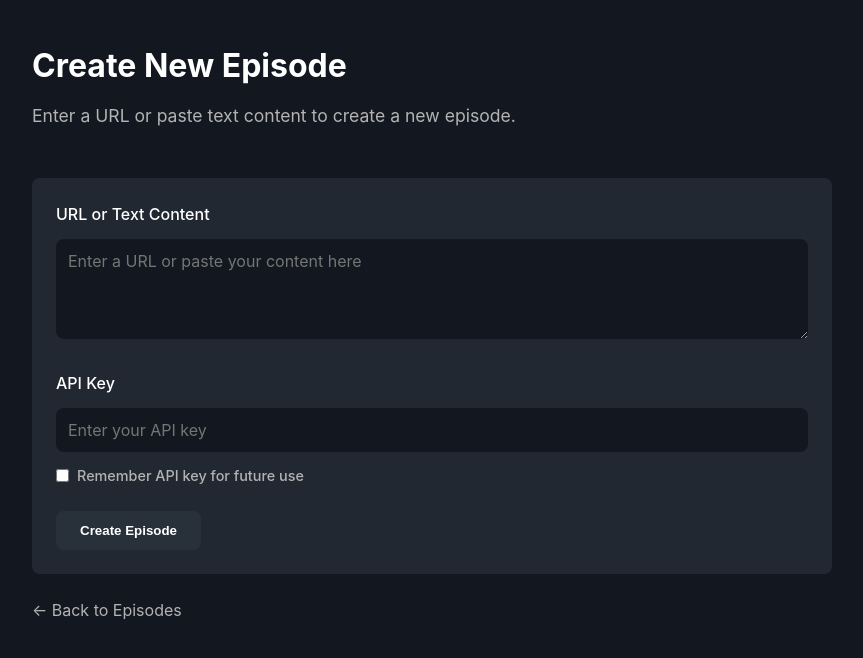
After one commit to chriscantey/hypercast, a Flask app: page /create in a window 1280 px wide. The commit adds this page. Shown: the top 658 px of the page, without its empty margins (208-1071 px from the left). Run offline with Flask 3, Linux system fonts and the light colour scheme.

Commit message:
Add create page

```diff
--- a/app/middleware/auth.py
+++ b/app/middleware/auth.py
@@ -1,13 +1,13 @@
 from functools import wraps
 from flask import request, jsonify
-from config.config import API_TOKEN
+from config.config import API_KEY
 import hmac
 
 def require_api_key(f):
     @wraps(f)
     def decorated(*args, **kwargs):
         api_key = request.headers.get('X-API-Key')
-        if not api_key or not hmac.compare_digest(api_key, API_TOKEN):
+        if not api_key or not hmac.compare_digest(api_key, API_KEY):
             return jsonify({'error': 'Invalid API key'}), 401
         return f(*args, **kwargs)
     return decorated
--- a/app/routes/create.py
+++ b/app/routes/create.py
@@ -1,4 +1,4 @@
-from flask import Blueprint, request, jsonify
+from flask import Blueprint, request, jsonify, render_template
 from ..services.background_tasks import process_episode_async
 from ..services.content_service import validate_input
 from ..middleware.auth import require_api_key
@@ -7,6 +7,11 @@ import logging
 logger = logging.getLogger(__name__)
 
 create = Blueprint('create', __name__)
+
+@create.route('', methods=['GET'])
+def create_form():
+    """Render the create episode form."""
+    return render_template('create.html')
 
 @create.route('', methods=['POST'])
 @require_api_key
--- /dev/null
+++ b/app/templates/create.html
@@ -0,0 +1,294 @@
+<!DOCTYPE html>
+<html lang="en">
+  <head>
+    <meta charset="UTF-8" />
+    <meta
+      name="viewport"
+      content="width=device-width, initial-scale=1.0, maximum-scale=1, user-scalable=no"
+    />
+    <title>Create Episode - Hypercast</title>
+    <style>
+      :root {
+        --bg-primary: #13171f;
+        --bg-secondary: #222831;
+        --text-primary: #ffffff;
+        --text-secondary: #b3b3b3;
+        --button-primary: #28303a;
+        --button-hover: #323947;
+        --spacing: 1.5rem;
+        --radius: 8px;
+      }
+
+      * {
+        margin: 0;
+        padding: 0;
+        box-sizing: border-box;
+      }
+
+      html,
+      body {
+        overflow-x: hidden;
+      }
+
+      body {
+        font-family: -apple-system, BlinkMacSystemFont, "Segoe UI", Roboto,
+          Helvetica, Arial, sans-serif;
+        background: var(--bg-primary);
+        color: var(--text-primary);
+        line-height: 1.6;
+        padding: var(--spacing);
+        padding-top: 40px;
+      }
+
+      .container {
+        width: 100%;
+        max-width: 800px;
+        margin: 0 auto;
+      }
+
+      .header {
+        margin-bottom: calc(var(--spacing) * 2);
+      }
+
+      .header-title {
+        font-size: 2rem;
+        font-weight: 700;
+        margin-bottom: calc(var(--spacing) / 2);
+      }
+
+      .header-description {
+        color: var(--text-secondary);
+        font-size: 1.1rem;
+        margin-bottom: var(--spacing);
+        line-height: 1.5;
+        max-width: 85%;
+      }
+
+      .form-container {
+        background: var(--bg-secondary);
+        padding: var(--spacing);
+        border-radius: var(--radius);
+      }
+
+      .form-group {
+        margin-bottom: var(--spacing);
+      }
+
+      .form-group label {
+        display: block;
+        margin-bottom: calc(var(--spacing) / 2);
+        color: var(--text-primary);
+        font-weight: 500;
+      }
+
+      .form-group input[type="text"],
+      .form-group input[type="password"],
+      .form-group textarea {
+        width: 100%;
+        padding: 0.75rem;
+        background: var(--bg-primary);
+        border: none;
+        border-radius: var(--radius);
+        color: var(--text-primary);
+        font-size: 1rem;
+        font-family: inherit;
+      }
+
+      .form-group textarea {
+        min-height: 100px;
+        resize: vertical;
+      }
+
+      .checkbox-group {
+        display: flex;
+        align-items: center;
+        gap: 0.5rem;
+        margin-top: calc(var(--spacing) / 2);
+      }
+
+      .checkbox-group label {
+        margin-bottom: 0;
+        color: var(--text-secondary);
+        font-size: 0.9rem;
+      }
+
+      .submit-button {
+        padding: 0.75rem 1.5rem;
+        background: var(--button-primary);
+        border: none;
+        border-radius: var(--radius);
+        color: var(--text-primary);
+        font-weight: 600;
+        cursor: pointer;
+        transition: background-color 0.2s ease;
+      }
+
+      .submit-button:hover {
+        background: var(--button-hover);
+      }
+
+      .submit-button:disabled {
+        opacity: 0.7;
+        cursor: not-allowed;
+      }
+
+      .status {
+        margin-top: var(--spacing);
+        padding: var(--spacing);
+        border-radius: var(--radius);
+        display: none;
+      }
+
+      .status.error {
+        background: rgba(220, 38, 38, 0.1);
+        color: #ef4444;
+        display: block;
+      }
+
+      .status.success {
+        background: rgba(34, 197, 94, 0.1);
+        color: #22c55e;
+        display: block;
+      }
+
+      .back-link {
+        display: inline-block;
+        margin-top: var(--spacing);
+        color: var(--text-secondary);
+        text-decoration: none;
+        transition: color 0.2s ease;
+      }
+
+      .back-link:hover {
+        color: var(--text-primary);
+      }
+
+      @media (max-width: 600px) {
+        :root {
+          --spacing: 1rem;
+        }
+
+        body {
+          padding: var(--spacing);
+        }
+
+        .header-title {
+          font-size: 1.75rem;
+        }
+
+        .header-description {
+          font-size: 1rem;
+          max-width: 100%;
+        }
+      }
+    </style>
+  </head>
+  <body>
+    <div class="container">
+      <header class="header">
+        <h1 class="header-title">Create New Episode</h1>
+        <p class="header-description">
+          Enter a URL or paste text content to create a new episode.
+        </p>
+      </header>
+
+      <form id="createForm" class="form-container">
+        <div class="form-group">
+          <label for="input">URL or Text Content</label>
+          <textarea
+            id="input"
+            name="input"
+            placeholder="Enter a URL or paste your content here"
+            required
+          ></textarea>
+        </div>
+
+        <div class="form-group">
+          <label for="apiKey">API Key</label>
+          <input
+            type="password"
+            id="apiKey"
+            name="apiKey"
+            placeholder="Enter your API key"
+            required
+          />
+          <div class="checkbox-group">
+            <input type="checkbox" id="rememberKey" name="rememberKey" />
+            <label for="rememberKey">Remember API key for future use</label>
+          </div>
+        </div>
+
+        <button type="submit" class="submit-button">Create Episode</button>
+        <div id="status" class="status"></div>
+      </form>
+
+      <a href="/" class="back-link">← Back to Episodes</a>
+    </div>
+
+    <script>
+      document.addEventListener("DOMContentLoaded", function () {
+        const form = document.getElementById("createForm");
+        const apiKeyInput = document.getElementById("apiKey");
+        const rememberKeyCheckbox = document.getElementById("rememberKey");
+        const statusDiv = document.getElementById("status");
+        const submitButton = form.querySelector('button[type="submit"]');
+
+        // Load saved API key if it exists
+        const savedApiKey = localStorage.getItem("hypercastApiKey");
+        if (savedApiKey) {
+          apiKeyInput.value = savedApiKey;
+          rememberKeyCheckbox.checked = true;
+        }
+
+        form.addEventListener("submit", async function (e) {
+          e.preventDefault();
+          submitButton.disabled = true;
+          statusDiv.className = "status";
+          statusDiv.textContent = "Processing...";
+
+          const input = document.getElementById("input").value;
+          const apiKey = apiKeyInput.value;
+
+          // Save or remove API key based on checkbox
+          if (rememberKeyCheckbox.checked) {
+            localStorage.setItem("hypercastApiKey", apiKey);
+          } else {
+            localStorage.removeItem("hypercastApiKey");
+          }
+
+          try {
+            const response = await fetch("/create", {
+              method: "POST",
+              headers: {
+                "Content-Type": "application/json",
+                "X-API-Key": apiKey,
+              },
+              body: JSON.stringify({ input }),
+            });
+
+            const data = await response.json();
+
+            if (response.ok) {
+              statusDiv.className = "status success";
+              statusDiv.innerHTML = `
+                ${data.message}<br><br>
+                Your episode will appear in the <a href="/" style="color: inherit;">feed</a> once processing is complete.
+              `;
+              // Only clear the input field, preserve API key and checkbox
+              document.getElementById("input").value = "";
+            } else {
+              statusDiv.className = "status error";
+              statusDiv.textContent =
+                data.error || "An error occurred while creating the episode.";
+            }
+          } catch (error) {
+            statusDiv.className = "status error";
+            statusDiv.textContent = "Network error. Please try again.";
+          }
+
+          submitButton.disabled = false;
+        });
+      });
+    </script>
+  </body>
+</html>
--- a/config/config.py
+++ b/config/config.py
@@ -16,9 +16,9 @@ SERVER_PORT = int(os.getenv('SERVER_PORT', '4973'))
 FLASK_DEBUG = os.getenv('FLASK_DEBUG', '').lower() == 'true'
 
 # API Security
-API_TOKEN = os.getenv('API_TOKEN')
-if not API_TOKEN:
-    raise ValueError("API_TOKEN must be set in environment")
+API_KEY = os.getenv('API_KEY') or os.getenv('API_TOKEN')
+if not API_KEY:
+    raise ValueError("API_KEY must be set in environment")
 
 # Feed configuration
 BASE_URL= os.getenv('BASE_URL', 'http://localhost:5000')
```
Also changed, not shown: app/templates/index.html (+7 -1 lines), README.md, assets/hypercast-home.png (added).
